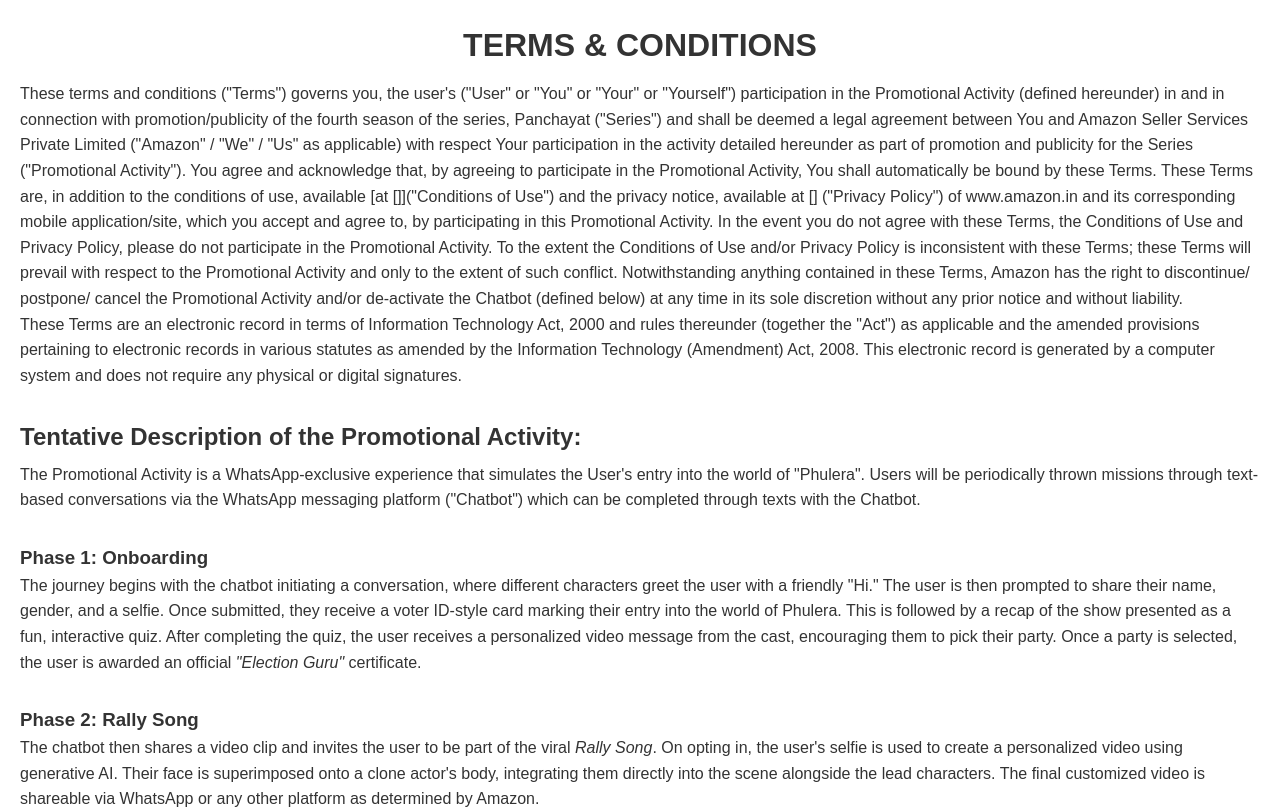
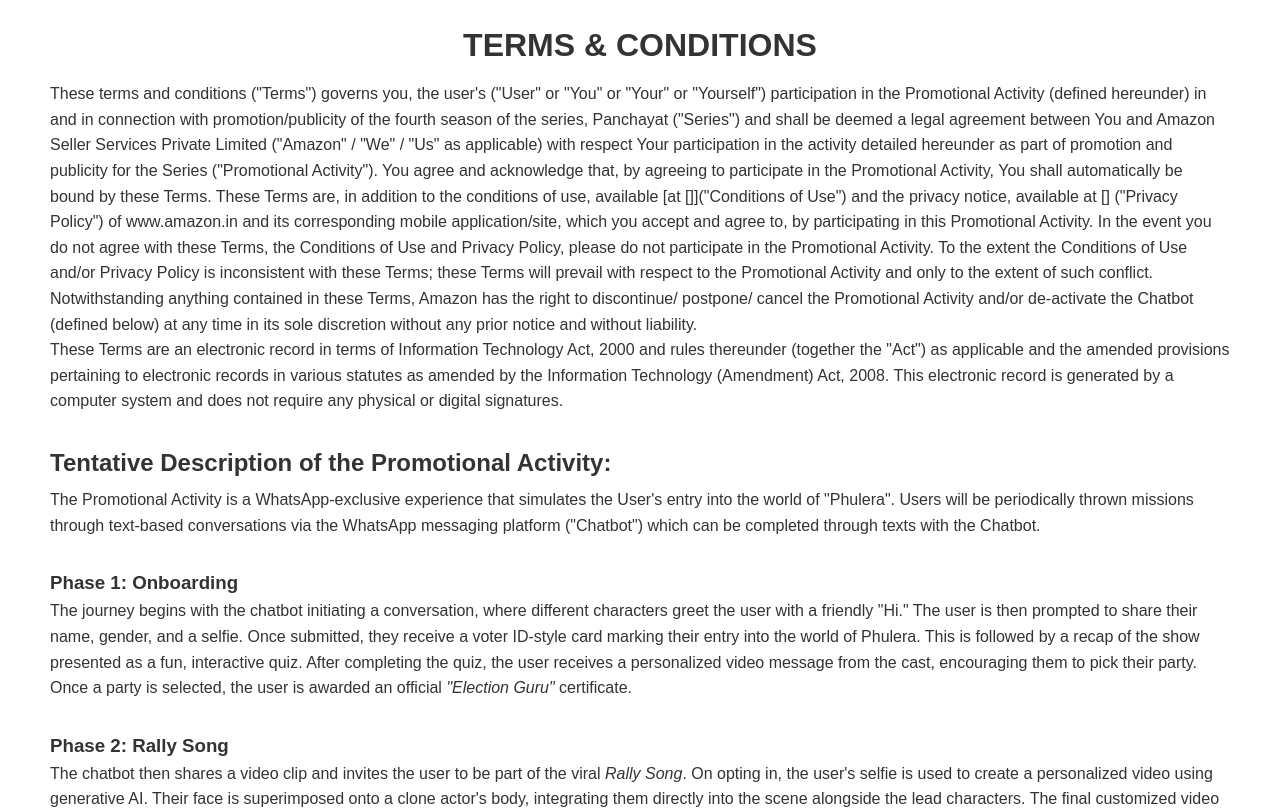
Before and after one commit to anitInteractive/panchayat, a Next.js app: page / in a window 1280 px wide. Shown: the top 809 px of the page. Built offline with nearby package versions, Linux system fonts and the light colour scheme.

Commit message:
padding changed

```diff
--- a/app/sass/termsConditions.css
+++ b/app/sass/termsConditions.css
@@ -2,7 +2,7 @@
   font-family: Arial, sans-serif;
   line-height: 1.6;
   margin: 0;
-  padding: 20px;
+  padding: 20px 50px;
   color: #333;
 }
 h1 {
```
